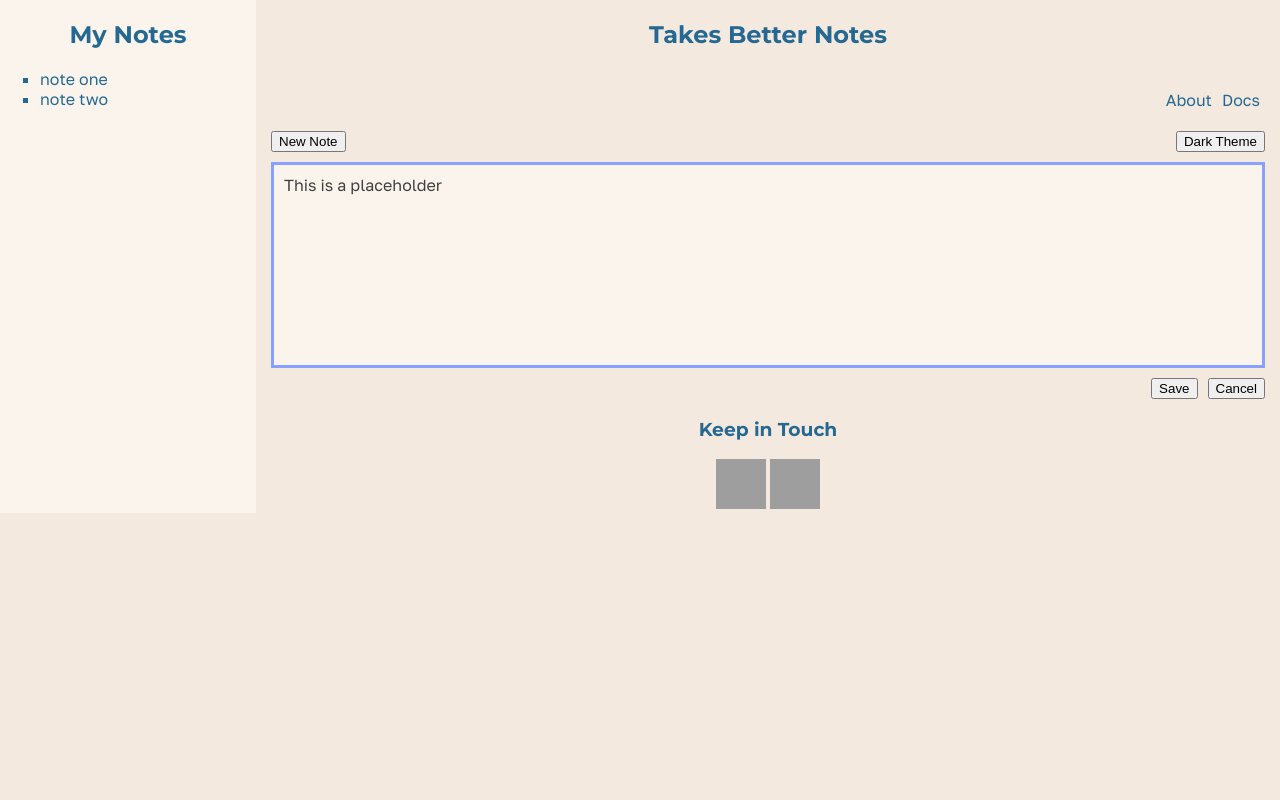
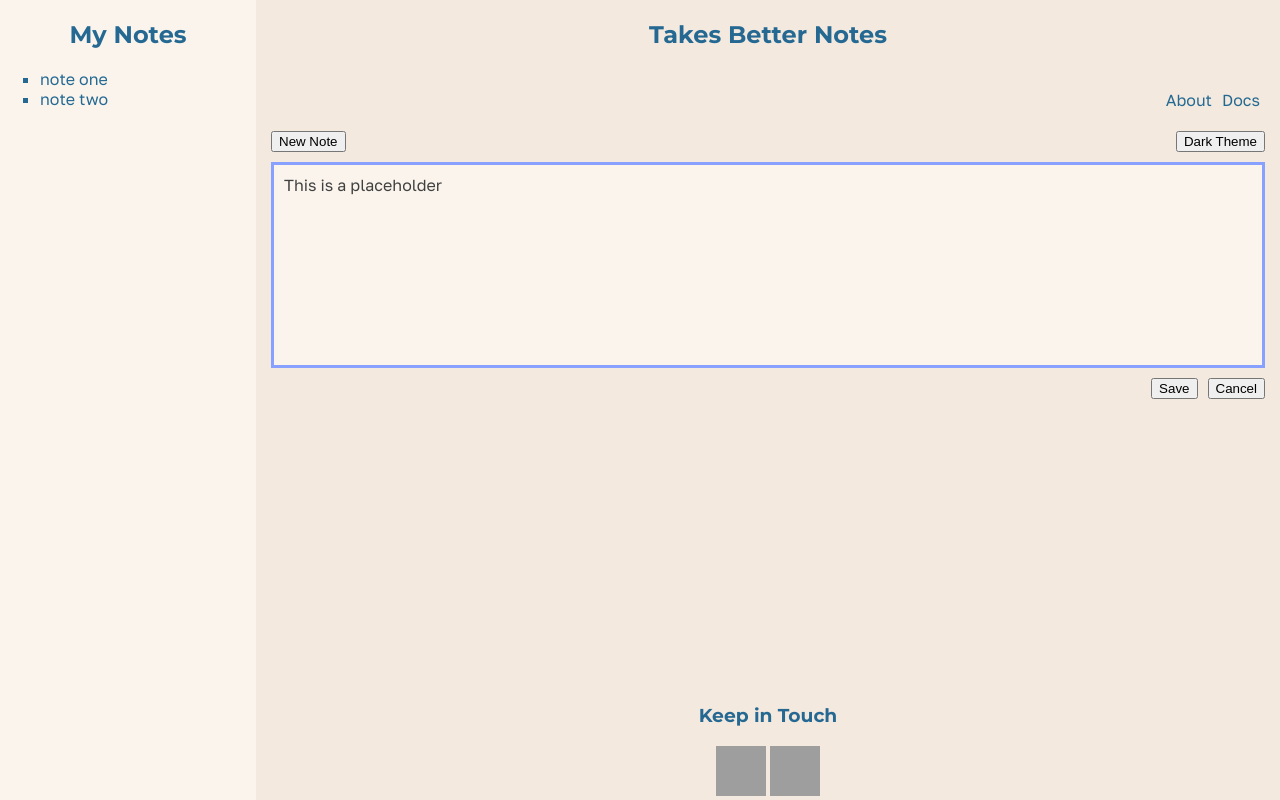
Before and after one commit to BCITGyumin/assignment1, a plain HTML site: page index.html in a window 1280 px wide. Drawn offline with Linux system fonts and the light colour scheme; grey boxes are pictures that could not be loaded.

Commit message:
add layout for footer

```diff
--- a/css/stylesheet.css
+++ b/css/stylesheet.css
@@ -18,6 +18,7 @@ body {
 .main {
     flex: 0 1 auto;
     text-align: center;
+    height: 100vh;
 }
 
 /* Aside Nav
@@ -43,6 +44,9 @@ body {
     font-family: 'Golos Text', sans-serif;
     padding: 5px;
 }
+
+/* Button
+------------------------------------ */
 
 /* Button Option 1
 ------------------------------------ */
@@ -79,3 +83,11 @@ body {
 .button_option_2 button {
     margin-left: 10px;
 }
+
+/* Footer
+------------------------------------ */
+footer {
+    width: 80%;
+    position: absolute;
+    bottom: 0
+}
--- a/index.html
+++ b/index.html
@@ -41,7 +41,7 @@
                 <button>Save</button>
                 <button>Cancel</button>
             </div>
-            <footer>
+            <footer class="footer">
                 <h3>Keep in Touch</h3>
                 <img src="https://cdn3.iconfinder.com/data/icons/free-social-icons/67/linkedin_circle_color-512.png" width="50" height="50"></img>
                 <img src="https://cdn0.iconfinder.com/data/icons/internet-line/512/Internet_Line-02-512.png" width="50" height="50"></img>
```
